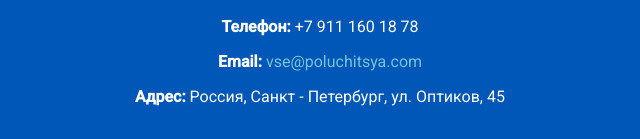
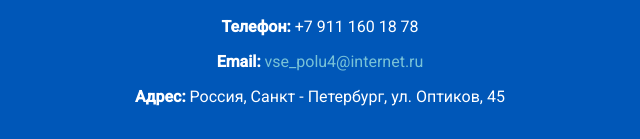
Before and after one commit to Vladimir014/vseok, a plain HTML site: page index.html in a window 1280 px wide. Shown: the part 1033-1172 px from the top of the page, 320-960 px from the left. Drawn offline with Linux system fonts and the light colour scheme.

Commit message:
Update index.html

```diff
--- a/index.html
+++ b/index.html
@@ -47,7 +47,7 @@
     <footer id="contacts">
         <h2>Контакты</h2>
         <p><strong>Телефон:</strong> +7 911 160 18 78</p>
-        <p><strong>Email:</strong> <a href="mailto:vse_polu4@internet.ru">vse@poluchitsya.com</a></p>
+        <p><strong>Email:</strong> <a href="mailto:vse_polu4@internet.ru">vse_polu4@internet.ru</a></p>
         <p><strong>Адрес:</strong> Россия, Санкт - Петербург, ул. Оптиков, 45</p>
     </footer>
 </body>
```
